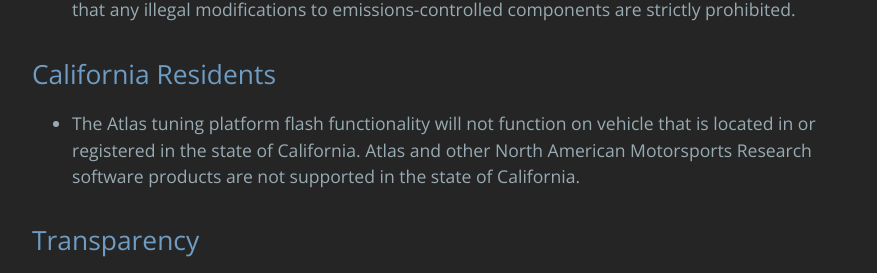
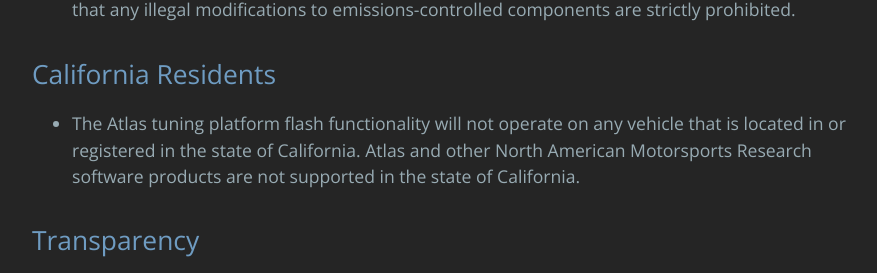
Before and after one commit to atlas-tuning/atlas-public, a Jekyll site: the page built from docs/emissions.md, in a window 1280 px wide and 900 px high, scrolled down 1727 px, cut to the strip 178-451 px from the top of the window. Shown: the whole strip, without its empty margins (192-1069 px from the left). Built offline with Jekyll 4.4.1, drawn with Linux system fonts in a browser that asks for light colours.

Commit message:
Update emissions.md

```diff
--- a/docs/emissions.md
+++ b/docs/emissions.md
@@ -36,7 +36,7 @@
 * By using Atlas, you agree to comply with all applicable emissions regulations and acknowledge that any illegal modifications to emissions-controlled components are strictly prohibited.
 
 ## California Residents
-* The Atlas tuning platform flash functionality will not function on vehicle that is located in or registered in the state of California. Atlas and other North American Motorsports Research software products are not supported in the state of California.
+* The Atlas tuning platform flash functionality will not operate on any vehicle that is located in or registered in the state of California. Atlas and other North American Motorsports Research software products are not supported in the state of California.
 
 ## Transparency
 
```
